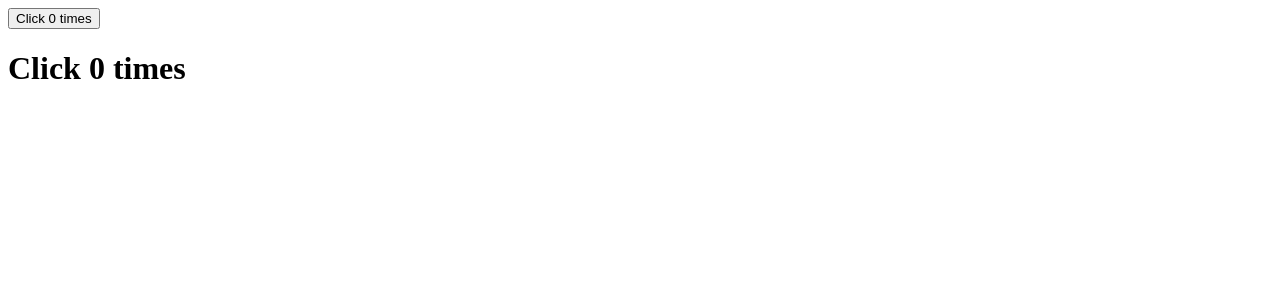
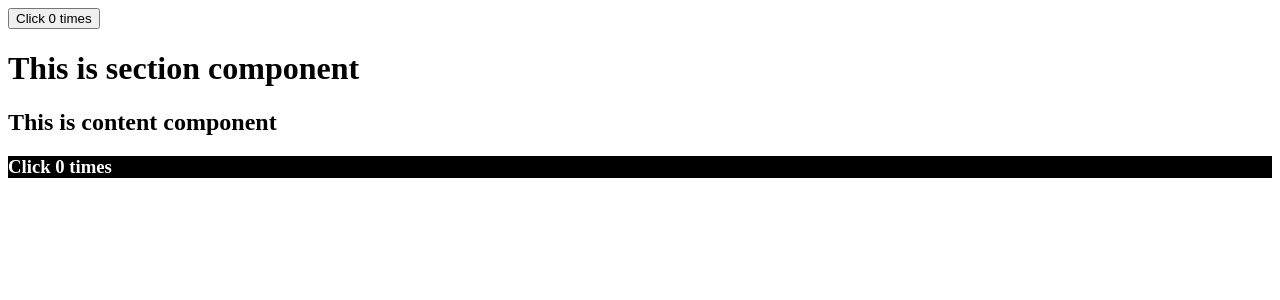
Before and after one commit to moazzamhossain7/react-basic-learning, a React (Create React App) app: page / in a window 1280 px wide. Shown: the top 300 px of the page. Built offline with nearby package versions, Linux system fonts and the light colour scheme.

Commit message:
context api

```diff
--- a/src/App.js
+++ b/src/App.js
@@ -1,20 +1,17 @@
-// import Clock from './components/Clock';
-// import ClockList from './components/ClockList';
-// import Form from './components/Form';
-// import Calculator from './components/Calculator';
-// import Bracket from './components/composition/Bracket';
-// import Emoji from './components/composition/Emoji';
-// import Text from './components/composition/Text';
+/* eslint-disable react/jsx-no-constructed-context-values */
+import React from 'react';
+import ClickCounter from './components/context-api/ClickCounter';
+import ThemeContext from './components/context-api/contexts/themeContext';
+import Section from './components/context-api/Section';
+import Counter from './components/render-prop/Counter';
 
-// import ClickCounter from './components/HOC/ClickCounter';
-// import HoverCounter from './components/HOC/HoverCounter';
+class App extends React.Component {
+    state = {
+        theme: 'dark',
+    };
 
-import ClickCounter from './components/render-prop/ClickCounter';
-import Counter from './components/render-prop/Counter';
-import HoverCounter from './components/render-prop/HoverCounter';
-
-function App() {
-    // const quantities = [1, 2, 3, 4];
+    render() {
+        const { theme } = this.state;
 
         return (
             <div className="appName">
@@ -24,13 +21,12 @@
                     )}
                 </Counter>
 
-            <Counter>
-                {(count, incrementCount) => (
-                    <HoverCounter count={count} incrementCounter={incrementCount} />
-                )}
-            </Counter>
+                <ThemeContext.Provider value={{ theme }}>
+                    <Section />
+                </ThemeContext.Provider>
             </div>
         );
     }
+}
 
 export default App;
--- /dev/null
+++ b/src/components/context-api/ClickCounter.js
@@ -0,0 +1,7 @@
+export default function ClickCounter({ count, incrementCounter }) {
+    return (
+        <button type="button" onClick={incrementCounter}>
+            <span>Click {count} times</span>
+        </button>
+    );
+}
--- /dev/null
+++ b/src/components/context-api/Content.js
@@ -0,0 +1,24 @@
+import Counter from '../render-prop/Counter';
+import ThemeContext from './contexts/themeContext';
+import HoverCounter from './HoverCounter';
+
+export default function Content() {
+    return (
+        <div>
+            <h2>This is content component</h2>
+            <Counter>
+                {(count, incrementCount) => (
+                    <ThemeContext.Consumer>
+                        {({ theme }) => (
+                            <HoverCounter
+                                theme={theme}
+                                count={count}
+                                incrementCounter={incrementCount}
+                            />
+                        )}
+                    </ThemeContext.Consumer>
+                )}
+            </Counter>
+        </div>
+    );
+}
--- /dev/null
+++ b/src/components/context-api/HoverCounter.js
@@ -0,0 +1,10 @@
+export default function HoverCounter({ count, incrementCounter, theme }) {
+    const style = theme === 'dark' ? { backgroundColor: '#000', color: '#fff' } : null;
+
+    return (
+        // eslint-disable-next-line jsx-a11y/mouse-events-have-key-events
+        <h3 onMouseOver={incrementCounter} style={style}>
+            <span>Click {count} times</span>
+        </h3>
+    );
+}
--- /dev/null
+++ b/src/components/context-api/Section.js
@@ -0,0 +1,10 @@
+import Content from './Content';
+
+export default function Section() {
+    return (
+        <div>
+            <h1>This is section component</h1>
+            <Content />
+        </div>
+    );
+}
--- /dev/null
+++ b/src/components/context-api/contexts/themeContext.js
@@ -0,0 +1,7 @@
+import createContext from '../lib/Context';
+
+const themeContext = createContext({
+    theme: 'light',
+});
+
+export default themeContext;
--- /dev/null
+++ b/src/components/context-api/lib/Context.js
@@ -0,0 +1,23 @@
+class Context {
+    constructor(value = null) {
+        this.value = value;
+    }
+
+    Provider = ({ children, value }) => {
+        this.value = value;
+        return children;
+    };
+
+    Consumer = ({ children }) => children(this.value);
+}
+
+function createContext(value = null) {
+    const context = new Context(value);
+
+    return {
+        Provider: context.Provider,
+        Consumer: context.Consumer,
+    };
+}
+
+export default createContext;
```
Lines whose indentation alone changed are shown as unchanged.
